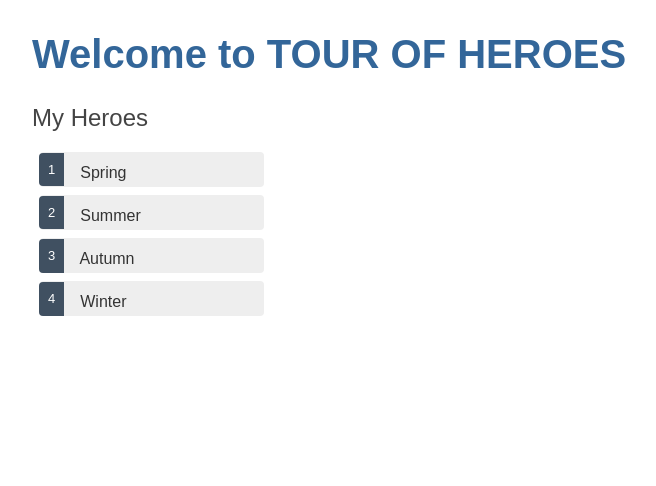
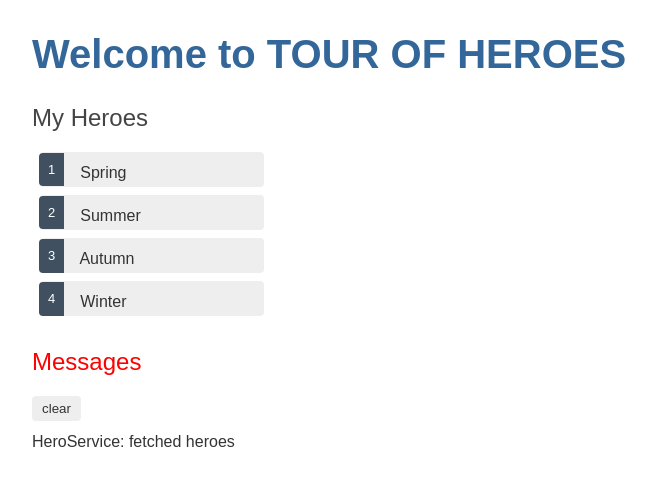
Before and after one commit to PaulineLeeLi/angular-cli-learn, an Angular app: page / in a window 1280 px wide. Shown: the top 486 px of the page, without its empty margins (0-656 px from the left). Built offline with nearby package versions, Linux system fonts and the light colour scheme.

Commit message:
Add MessageService to charge app-msgs and messages component to show them all

```diff
--- a/src/app/app.component.html
+++ b/src/app/app.component.html
@@ -1,2 +1,3 @@
 <h1>Welcome to {{title | uppercase}}</h1>
 <app-heroes></app-heroes>
+<app-messages></app-messages>
--- a/src/app/app.module.ts
+++ b/src/app/app.module.ts
@@ -6,12 +6,14 @@
 import { HeroesComponent } from './heroes/heroes.component';
 import { FormsModule } from '@angular/forms';
 import { HeroDetailComponent } from './hero-detail/hero-detail.component';
+import { MessagesComponent } from './messages/messages.component';
 
 @NgModule({
   declarations: [
     AppComponent,
     HeroesComponent,
-    HeroDetailComponent
+    HeroDetailComponent,
+    MessagesComponent
   ],
   imports: [
     BrowserModule,
--- a/src/app/hero.service.ts
+++ b/src/app/hero.service.ts
@@ -3,17 +3,21 @@
 
 import { Hero } from './hero';
 import { HEROES } from './mock-heroes';
+import { MessageService } from './message.service';
 
 @Injectable({
   providedIn: 'root'
 })
 export class HeroService {
 
-  constructor() { }
+  //在服务中注入服务
+  constructor(private messageService: MessageService) { }
 
   //由于Angular HttpClient的方法会返回Observable对象，所以处理对从服务器返回的数据应该改写成以Observable对象为主
   //RxJS的of()函数可以把参数变成Observable对象，模拟从服务器返回的数据
   getHeroes(): Observable<Hero[]> {
+    // TODO: send the message _after_ fetching the heroes
+    this.messageService.add('HeroService: fetched heroes');
     return of(HEROES);
   }
 }
--- a/src/app/heroes/heroes.component.ts
+++ b/src/app/heroes/heroes.component.ts
@@ -1,6 +1,7 @@
 import { Component, OnInit } from '@angular/core';
 import { Hero } from '../hero';
 import { HeroService } from '../hero.service';
+import { MessageService } from '../message.service';
 
 @Component({
   selector: 'app-heroes',
@@ -11,7 +12,7 @@
   heroes: Hero[];
   selectedHero: Hero;
 
-  constructor(private heroService: HeroService) { }
+  constructor(private heroService: HeroService, private messageService: MessageService) { }
 
   ngOnInit(): void {
     this.getHeroes();
@@ -25,6 +26,7 @@
 
   onSelect(hero: Hero): void {
     this.selectedHero = hero;
+    this.messageService.add(`HeroService: Selected hero id=${hero.id}`);
   }
 
 }
--- /dev/null
+++ b/src/app/message.service.ts
@@ -0,0 +1,19 @@
+import { Injectable } from '@angular/core';
+
+@Injectable({
+  providedIn: 'root'
+})
+export class MessageService {
+  messages: string[] = [];
+
+  //教程上没有constructor()
+  //constructor() { }
+
+  add(message: string) {
+    this.messages.push(message);
+  }
+
+  clear() {
+    this.messages = [];
+  }
+}
--- /dev/null
+++ b/src/app/messages/messages.component.html
@@ -0,0 +1,12 @@
+<div *ngIf="messageService.messages.length">
+
+    <h2>Messages</h2>
+
+    <button class="clear" (click)="messageService.clear()">
+        clear
+    </button>
+
+    <div *ngFor="let message of messageService.messages">
+        {{message}}
+    </div>
+</div>
--- /dev/null
+++ b/src/app/messages/messages.component.scss
@@ -0,0 +1,35 @@
+/* MessagesComponent's private CSS styles */
+h2 {
+    color: red;
+    font-family: Arial, Helvetica, sans-serif;
+    font-weight: lighter;
+  }
+  body {
+    margin: 2em;
+  }
+  body, input[text], button {
+    color: crimson;
+    font-family: Cambria, Georgia;
+  }
+
+  button.clear {
+    font-family: Arial;
+    background-color: #eee;
+    border: none;
+    padding: 5px 10px;
+    border-radius: 4px;
+    cursor: pointer;
+    cursor: hand;
+  }
+  button:hover {
+    background-color: #cfd8dc;
+  }
+  button:disabled {
+    background-color: #eee;
+    color: #aaa;
+    cursor: auto;
+  }
+  button.clear {
+    color: #333;
+    margin-bottom: 12px;
+  }
--- /dev/null
+++ b/src/app/messages/messages.component.ts
@@ -0,0 +1,17 @@
+import { Component, OnInit } from '@angular/core';
+import { MessageService } from '../message.service';
+
+@Component({
+  selector: 'app-messages',
+  templateUrl: './messages.component.html',
+  styleUrls: ['./messages.component.scss']
+})
+export class MessagesComponent implements OnInit {
+
+  //此处MessageService的注入必须是public，因为在模板中绑定到它
+  constructor(public messageService: MessageService) { }
+
+  ngOnInit(): void {
+  }
+
+}
```
Also changed, not shown: 2 other files (tests, documents, lock files or other folders).
